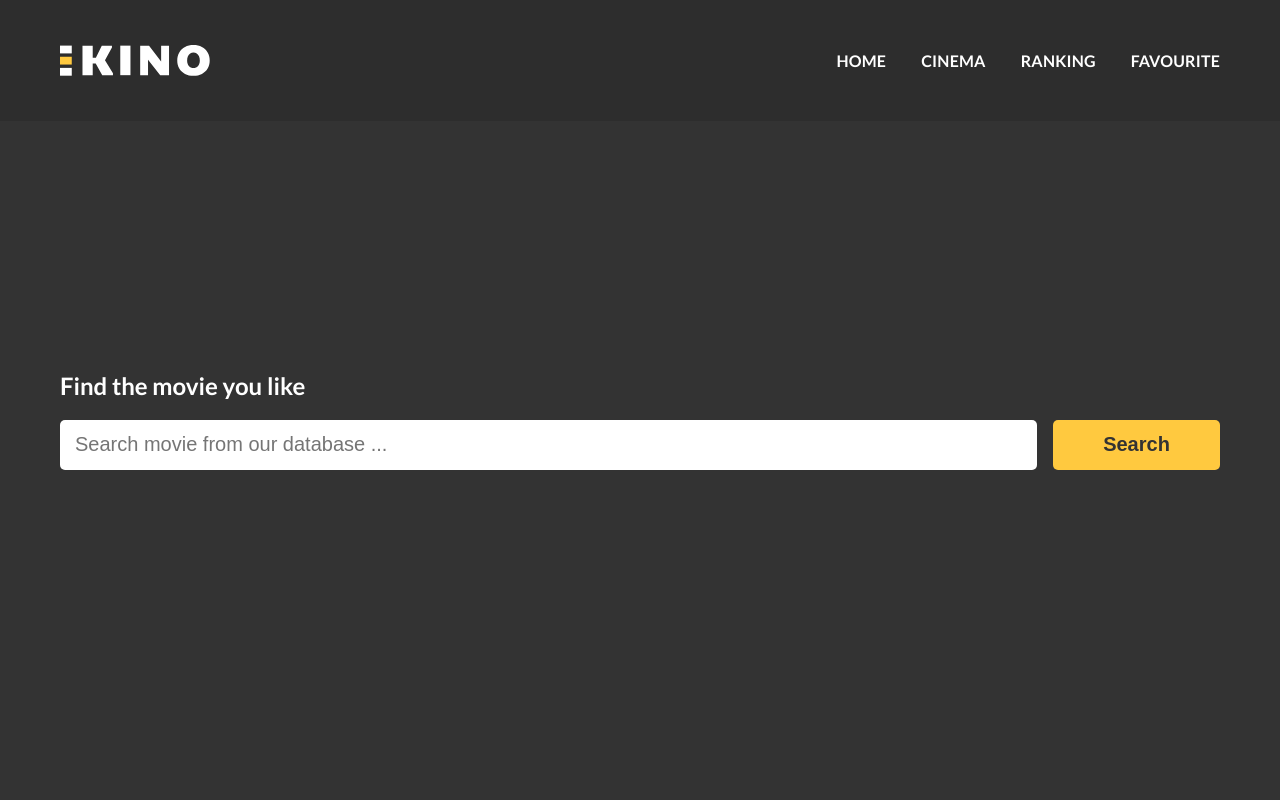
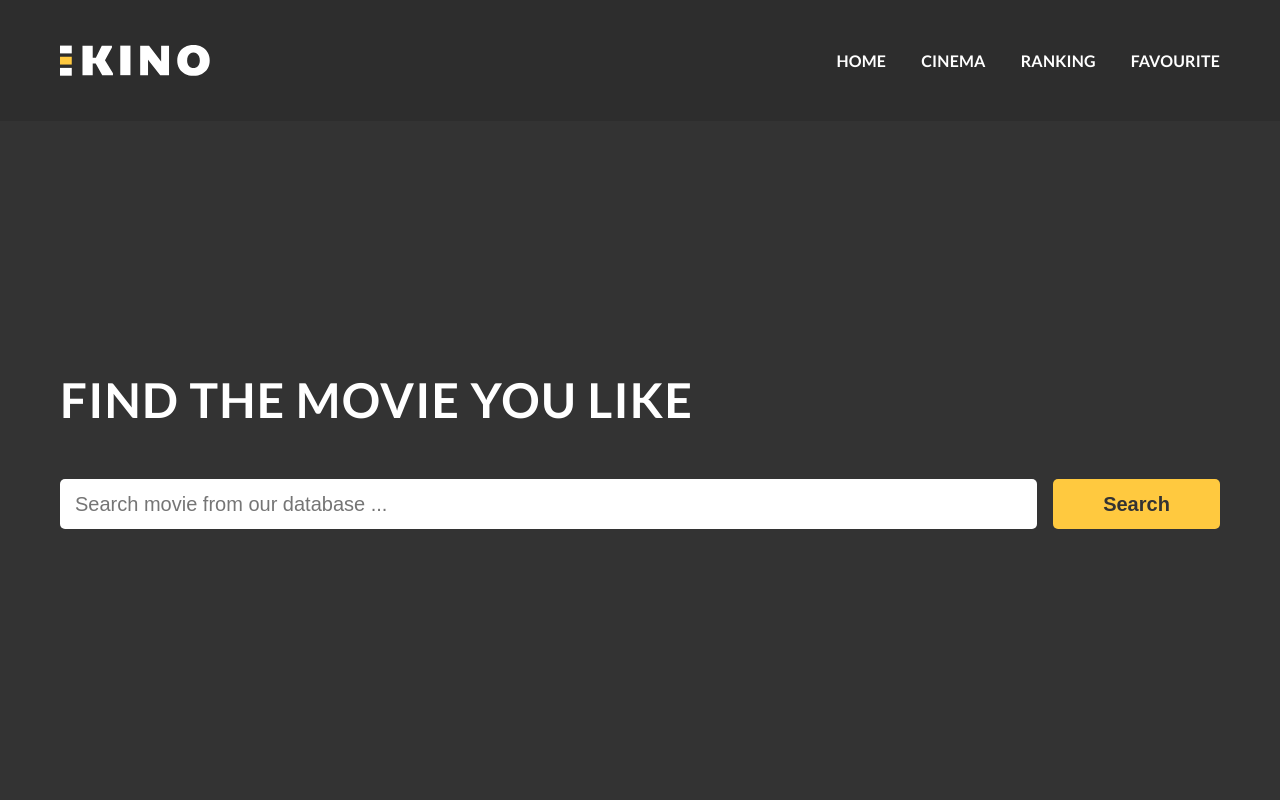
Before and after one commit to damnge/Kino-react-app, a React (Create React App) app: page /cinema in a window 1280 px wide. Shown: the top 800 px of the page. Built offline with nearby package versions, Linux system fonts and the light colour scheme.

Commit message:
fixing css

```diff
--- a/src/components/SearchResult.js
+++ b/src/components/SearchResult.js
@@ -2,6 +2,7 @@ import React, { useState } from "react";
 // import SearchCard from "./SearchCard";
 import "./searchresult.css";
 import "./responsive.css";
+import "./selectedmovie.css";
 
 export default function SearchResult() {
   //states- input query, movies
--- a/src/components/searchresult.css
+++ b/src/components/searchresult.css
@@ -1,3 +1,12 @@
+.section__title {
+  font-weight: 600;
+  font-size: 48px;
+  line-height: 58px;
+  letter-spacing: 0.025em;
+  text-transform: uppercase;
+  margin-bottom: 50px;
+}
+
 .search__results {
   max-width: 1160px;
   margin: 250px auto 350px auto;
```
